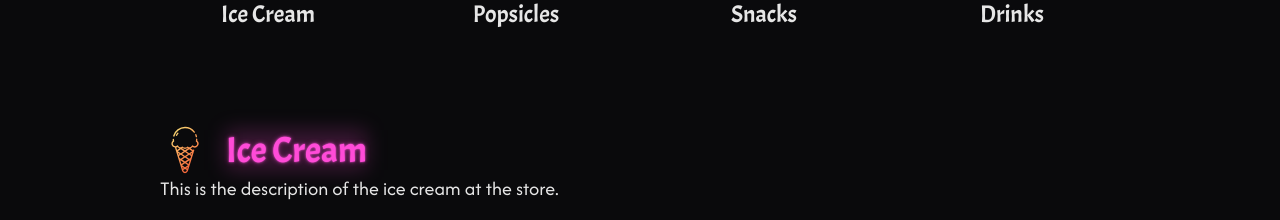
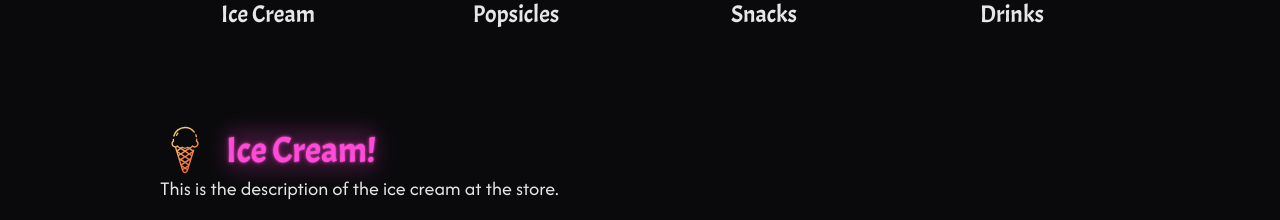
Before and after one commit to missatrox44/paleteria-and-snacks, a Next.js app: page / in a window 1280 px wide. Shown: the part 880-1100 px from the top of the page. Built offline with nearby package versions, Linux system fonts and the light colour scheme.

Commit message:
testing dev

```diff
--- a/src/app/components/FoodCategory.tsx
+++ b/src/app/components/FoodCategory.tsx
@@ -10,7 +10,7 @@ const FoodCategory = () => {
       <div className="flex flex-col pb-8">
         <div className="flex items-center gap-x-4">
           <Image src="/icons/ice-cream.svg" alt="Ice Cream icon" width={50} height={50} />
-          <h2 className="font-acme text-2xl md:text-4xl text-neon-pink pink-neon-glow">Ice Cream</h2>
+          <h2 className="font-acme text-2xl md:text-4xl text-neon-pink pink-neon-glow">Ice Cream!</h2>
           {/* <Image className="object-fit" src="/text/ice-cream-text.svg" alt="Ice Cream" width={1000} height={1000} />  */}
         </div>
         <p className="text-xl">This is the description of the ice cream at the store.</p>
```
